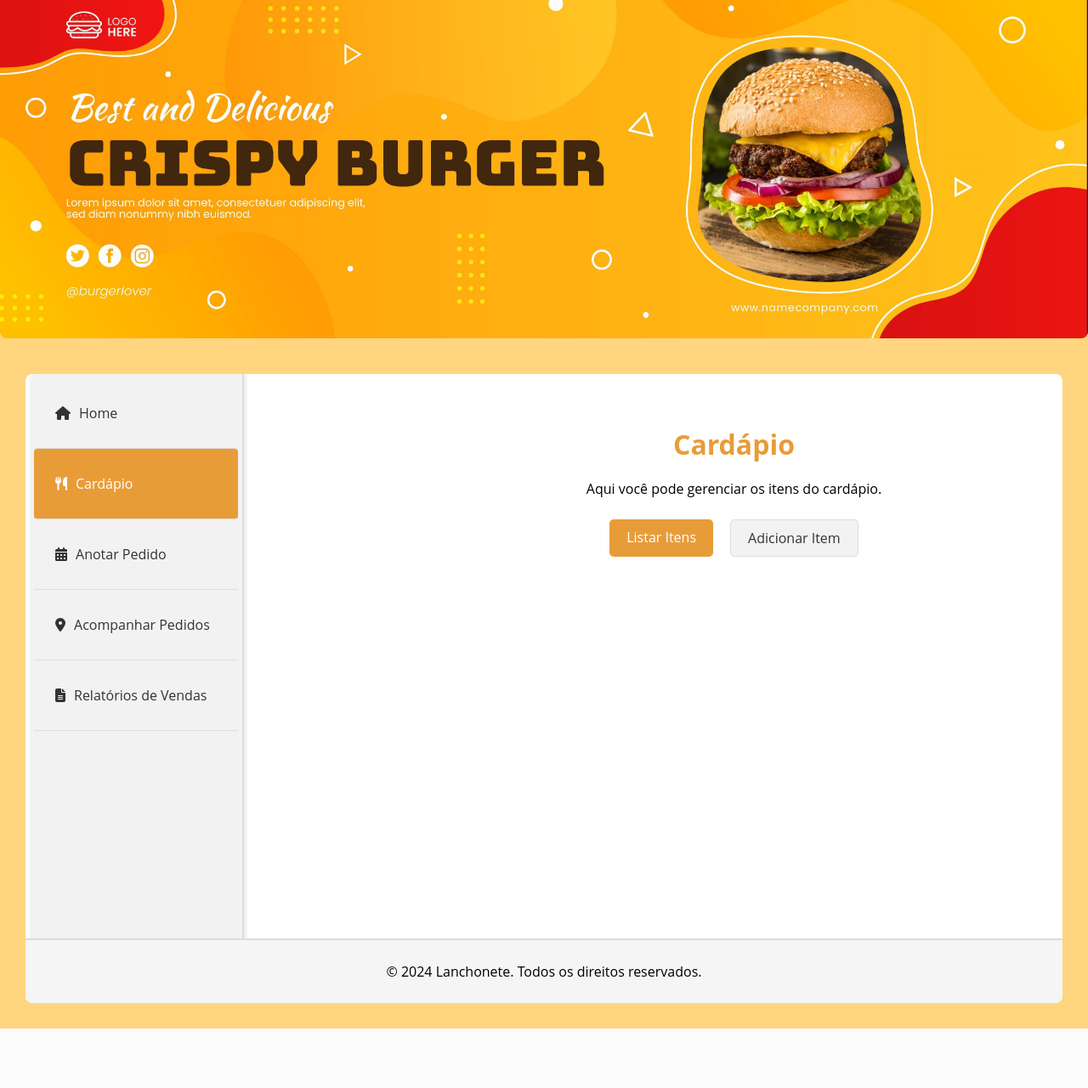
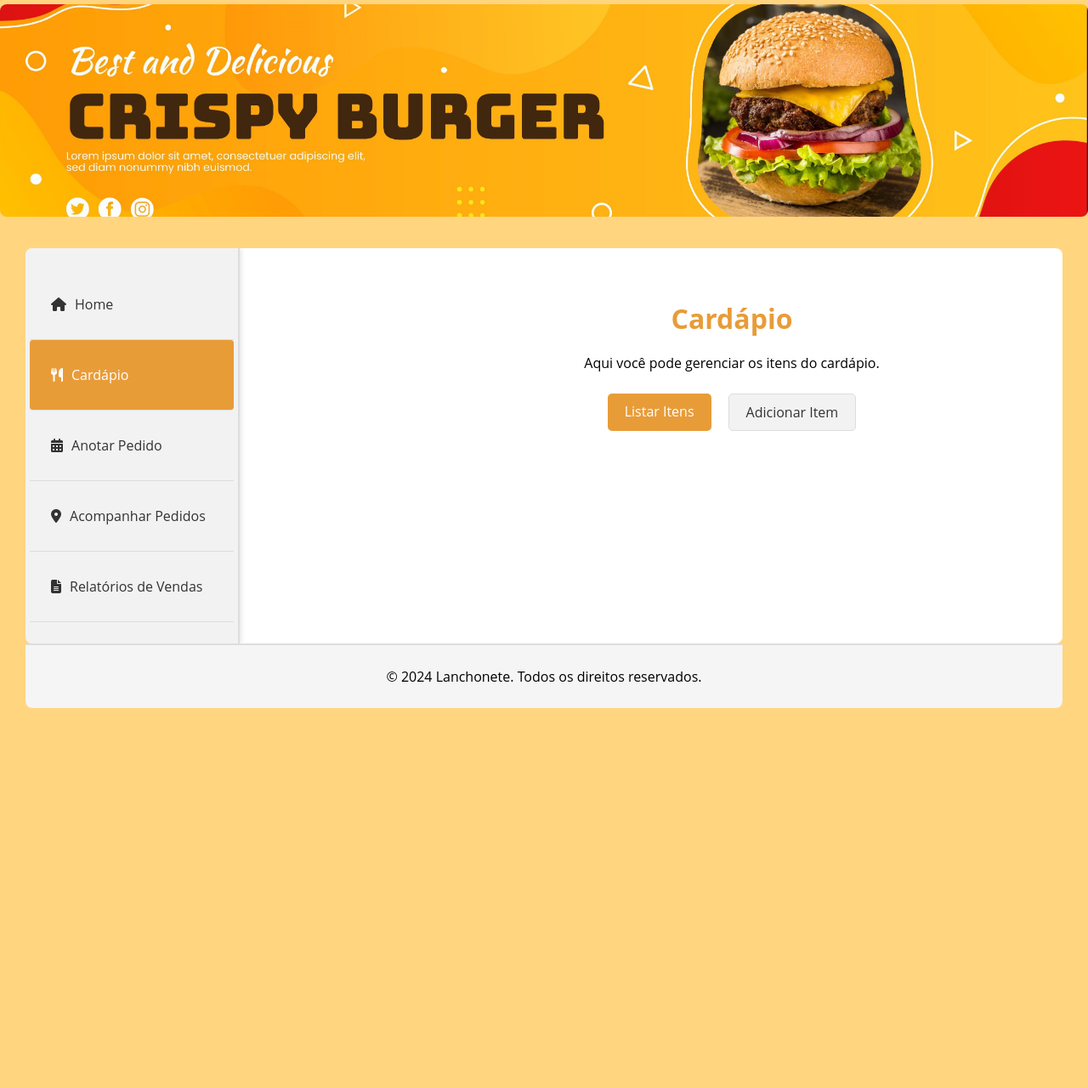
Before and after one commit to JMateusBarbosa/Lanchonete, a Flask app: page /cardapio in a window 1280 px wide. Shown: the whole page at 85% size. Before the commit the page ends 1210 px from the top, so only its background shows below. Run offline with Flask 3, Linux system fonts and the light colour scheme; some libraries are stand-ins or nearby versions.

Commit message:
atualização de layout base

```diff
--- a/app/static/css/base.css
+++ b/app/static/css/base.css
@@ -1,45 +1,42 @@
-/* base.css */
-
+/* Definições gerais */
 body {
-    background-color: #FFD580; /* Laranja claro */
     margin: 0;
     font-family: 'Open Sans', sans-serif;
+    background-color: #FFD580; /* Cor de fundo da tela */
+    display: flex;
+    flex-direction: column;
+    min-height: 160vh;
 }
 
-/* Banner */
+/* Banner Superior */
 .banner {
-    width: 100%; /* Ocupa toda a largura da tela */
-    margin: 0 auto; /* Centraliza o banner horizontalmente */
-    padding: 10px 0;
-    margin-bottom: 40px; /* Ajusta o espaço entre o banner e o quadrado central */
+    width: 100%;
+    padding: 5px 0;
+    background-color: #FFD580;
     display: flex;
     justify-content: center;
     align-items: center;
-    height: 350px; /* Define a altura do banner */
-
+    border-bottom: 2px solid #FFD580;
 }
 
 .banner img {
-    width: 100%; /* Ajusta a largura da imagem para ocupar todo o espaço do banner */
-    height: auto; /* Mantém a proporção da imagem */
-    max-width: 2200px; /* Define a largura máxima da imagem para evitar que ela fique muito grande em telas maiores */
-    object-fit: cover; /* Ajusta a imagem para preencher o espaço sem distorção */
+    width: 100%;
+    max-width: 2200px;
+    object-fit: cover;
+    height: 250px;
     border-radius: 8px;
 }
 
-
-
-/* Container */
-.container {
+/* Container Principal */
+.main-container {
     display: flex;
     flex-direction: column;
-    height: 100vh;
+    height: 100%;
     padding: 30px; /* Adiciona espaço ao redor da área do quadrado central */
     box-sizing: border-box;
 }
 
-/* Conteúdo Principal */
-.main-content {
+.inner-container {
     display: flex;
     flex: 1;
     background-color: #ffffff;
@@ -50,7 +47,6 @@ body {
     padding-right: 60px; /* Aumenta o espaço à direita */
 }
 
-
 /* Menu Lateral */
 .sidebar {
     width: 250px;
@@ -58,10 +54,8 @@ body {
     border-right: 2px solid #ddd;
     display: flex;
     flex-direction: column;
-    margin-left: 5px;
+    padding: 20px 0;
     box-shadow: 2px 0 5px rgba(0, 0, 0, 0.1);
-    border-radius: 8px 0 0 8px; /* Bordas arredondadas no lado esquerdo */
-
 }
 
 .sidebar ul {
@@ -95,8 +89,6 @@ body {
     margin-right: 10px;
 }
 
-
-
 .sidebar ul li:hover a::before {
     transform: scale(1.2);
 }
@@ -118,6 +110,7 @@ body {
     background-color: #f0f0f0; /* Cor de fundo quando o mouse passa sobre o item */
     cursor: pointer;
 }
+
 /* Conteúdo Principal */
 .content {
     padding: 20px;
@@ -131,9 +124,7 @@ body {
     text-align: center;
     padding: 10px;
     border-top: 2px solid #ddd;
-    position: absolute;
-    bottom: 0;
-    width: 100% ; /* Ocupa a largura restante do quadrado central */
+    width: 100%;
     box-sizing: border-box;
-    border-radius: 0 0 8px 8px; /* Bordas arredondadas na parte inferior */
+    border-radius: 0 0 8px 8px;
 }
--- a/app/templates/layouts/base.html
+++ b/app/templates/layouts/base.html
@@ -16,9 +16,10 @@
         <img src="{{ url_for('static', filename='img/banner.jpg') }}" alt="Logo da Lanchonete">
     </header>
 
-    <div class="container">
-        <!-- Quadrado Central -->
-        <div class="main-content">
+    <!-- Corpo Principal com Margens Laterais -->
+    <div class="main-container">
+
+        <div class="inner-container">
             <!-- Menu Lateral -->
             <nav class="sidebar">
                 <ul>
@@ -40,10 +41,10 @@
                 </ul>
             </nav>
 
-
             <!-- Conteúdo Principal -->
-            <div class="content">
+            <main class="content">
                 {% block content %}{% endblock %}
+            </main>
         </div>
 
         <!-- Footer -->
@@ -51,6 +52,5 @@
             <p>&copy; 2024 Lanchonete. Todos os direitos reservados.</p>
         </footer>
     </div>
-    </div>
 </body>
 </html>
```
Lines whose indentation alone changed are shown as unchanged.
